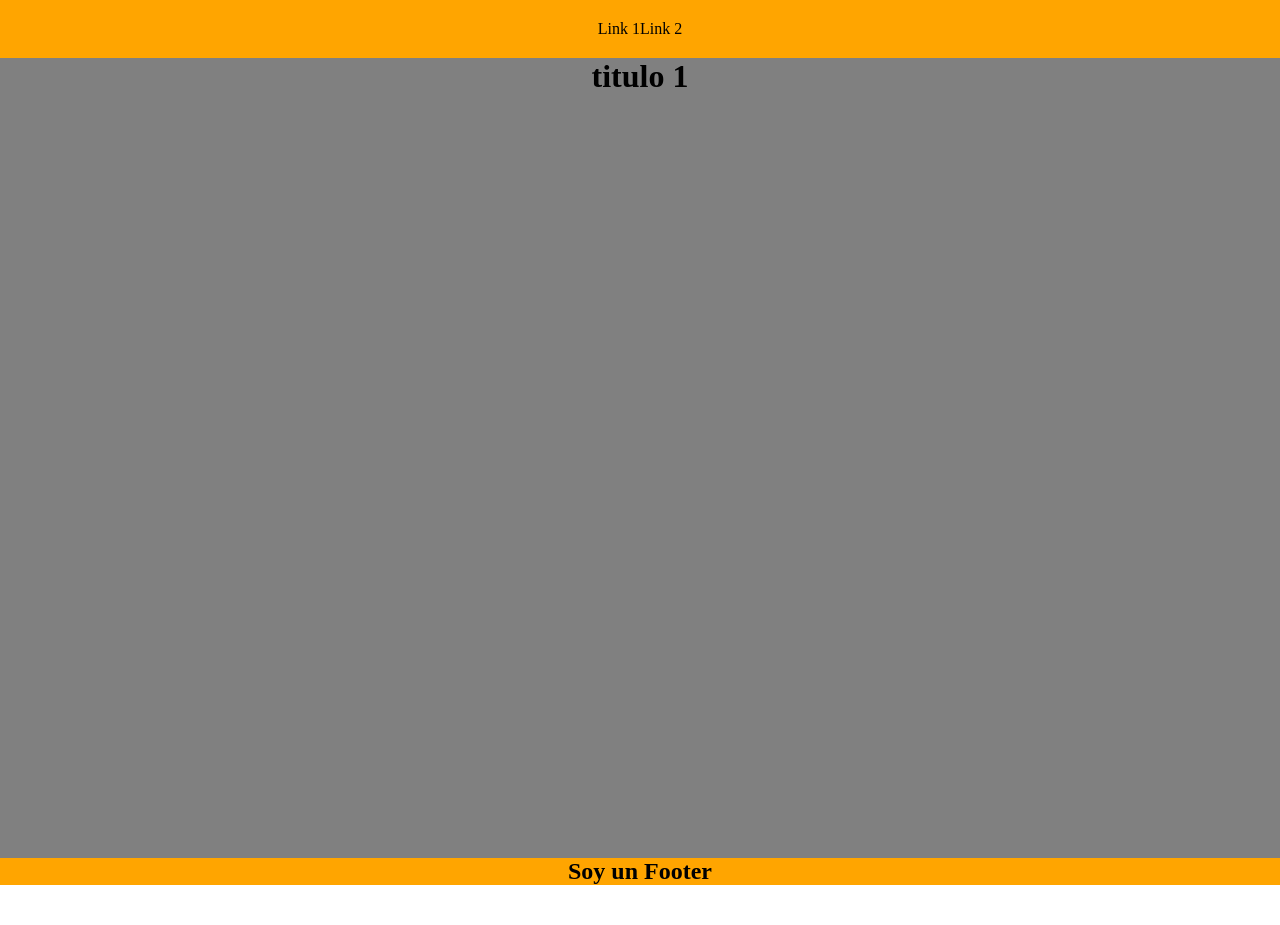
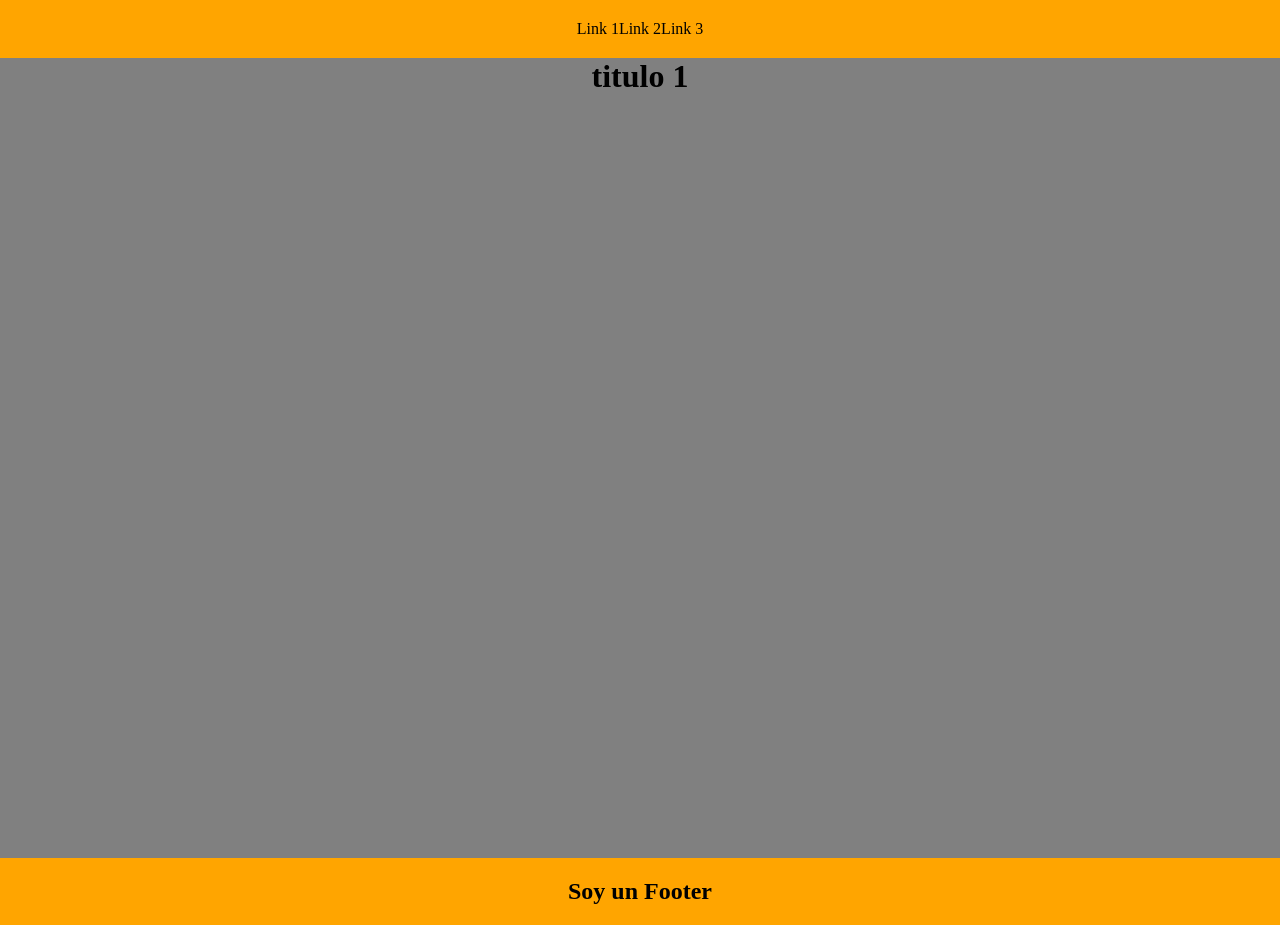
Before and after one commit to lucasbeckerok/my-react-project, a React (Create React App) app: page / in a window 1280 px wide. Before the commit the page ends 885 px from the top, so only its background shows below. Built offline with nearby package versions, Linux system fonts and the light colour scheme.

Commit message:
tercera edicion: se instalo bootstrap con node.js

```diff
--- a/package.json
+++ b/package.json
@@ -6,6 +6,7 @@
     "@testing-library/jest-dom": "^5.16.2",
     "@testing-library/react": "^12.1.3",
     "@testing-library/user-event": "^13.5.0",
+    "bootstrap": "^5.1.3",
     "node-sass": "^7.0.1",
     "react": "^17.0.2",
     "react-dom": "^17.0.2",
--- a/src/components/NavBar.js
+++ b/src/components/NavBar.js
@@ -4,6 +4,7 @@ const NavBar = () => {
             <ul>
                 <a>Link 1</a>
                 <a>Link 2</a>
+                <a>Link 3</a>
             </ul>
         </nav>
     )
--- a/src/scss/App.scss
+++ b/src/scss/App.scss
@@ -35,4 +35,5 @@ main {
 
 footer {
   background-color: $colorPrimario;
+  padding: 20px;
 }
```
Also changed, not shown: 1 other file (tests, documents, lock files or other folders).
